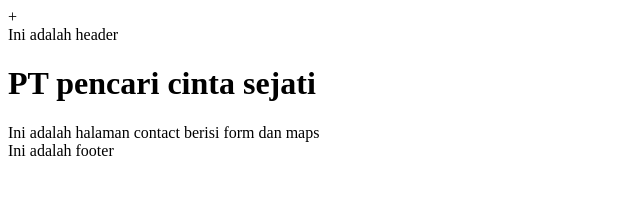
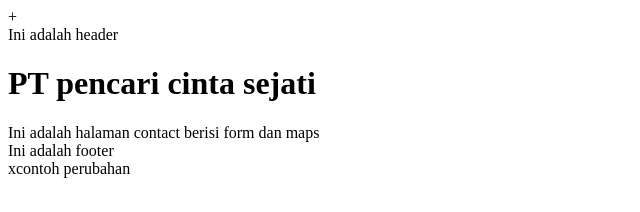
Before and after one commit to MohammadHanafi/CompanyProfile, a plain HTML site: page Destop/company profile/contact-us.html in a window 1280 px wide. Shown: the whole page, without its empty margins (0-640 px from the left). Drawn offline with Linux system fonts and the light colour scheme.

Commit message:
menambah penjelasan contact

```diff
--- a/Destop/company profile/contact-us.html
+++ b/Destop/company profile/contact-us.html
@@ -12,5 +12,6 @@
 
     <div>Ini adalah halaman contact berisi form dan maps</div>
     <footer> Ini adalah footer</footer>
+    <div> xcontoh perubahan</div>
 </body>
 </html>
```
